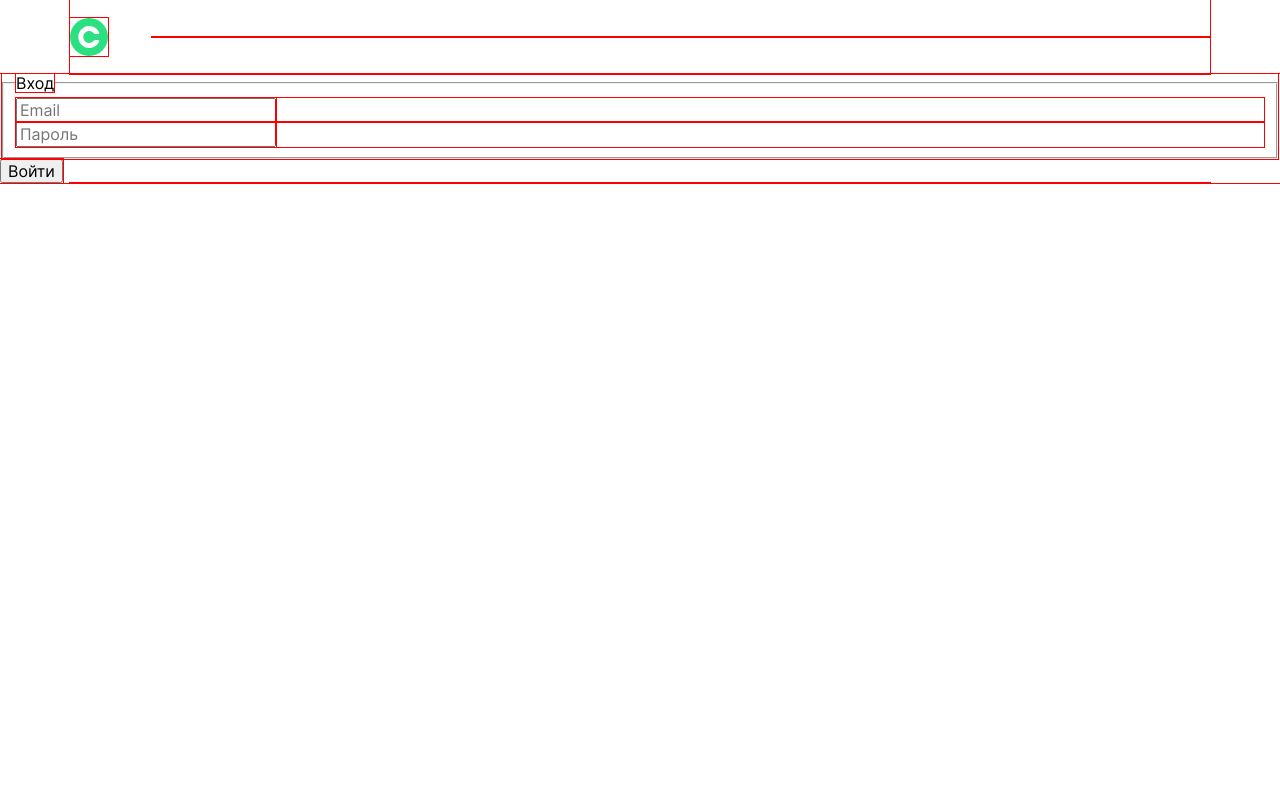
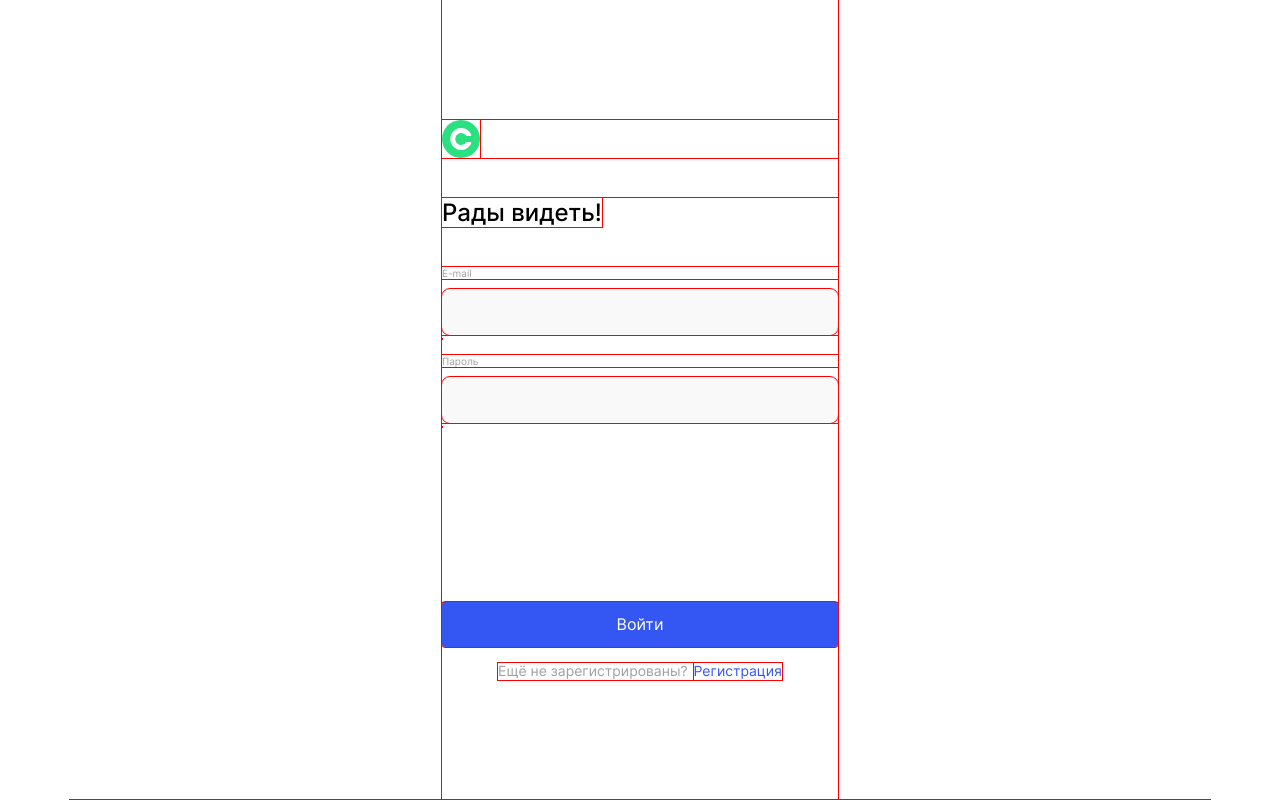
Before and after one commit to MorozovaWorld/movies-explorer-frontend, a React app: page /signin in a window 1280 px wide. Built offline with nearby package versions, Linux system fonts and the light colour scheme.

Commit message:
feat: routes /signup and /signin

```diff
--- a/src/components/Footer/Footer.js
+++ b/src/components/Footer/Footer.js
@@ -24,7 +24,6 @@ function Footer() {
           </div>
         </Route>
       </Switch>
-
     </footer>
   );
 }
--- /dev/null
+++ b/src/components/FormPage/FormPage.css
@@ -0,0 +1,108 @@
+.formPage {
+  min-width: 396px;
+  display: flex;
+  flex-direction: column;
+  justify-content: center;
+  margin: 0 auto;
+  box-sizing: border-box;
+  height: 100vh;
+  padding: 70px 0;
+}
+
+.formPage__container {
+  height: 560px;
+  display: flex;
+  flex-direction: column;
+  justify-content: space-between;
+}
+
+.formPage__logo {
+  margin-bottom: 40px;
+  max-height: 38px;
+}
+
+.formPage__fieldset {
+  border: none;
+  padding: 0;
+  margin: 0;
+  width: 100%;
+  min-height: 404px;
+}
+
+.formPage__title {
+  font-size: 24px;
+  font-weight: 500;
+  line-height: 1.21;
+  margin: 0 0 40px;
+}
+
+.formPage__button-submit {
+  min-height: 45px;
+  width: 100%;
+  border-radius: 3px;
+  background-color: #3456F3;
+  color: #FFF;
+  border: none;
+  padding: 0;
+  margin: 0 0 16px;
+  cursor: pointer;
+}
+
+.formPage__link {
+  display: flex;
+  border: none;
+  padding: 0;
+  line-height: 1.21;
+  color: #3456F3;
+  margin: 0 0 0 6px;
+  text-decoration: none;
+  font-size: 14px;
+  font-weight: 400;
+}
+
+.formPage__bottomText {
+  margin: 0 auto;
+  display: flex;
+  font-size: 14px;
+  line-height: 1.21;
+  text-align: center;
+  color: #A0A0A0;
+}
+
+.formPage__input-container {
+  display: flex;
+  flex-direction: column;
+  margin: 0 0 20px 0;
+  position: relative;
+}
+
+.formPage__input-container:last-child {
+  margin: 0;
+}
+
+.formPage__input-label {
+  font-size: 10px;
+  line-height: 1.2;
+  text-align: left;
+  color: #A0A0A0;
+  margin-bottom: 10px;
+}
+
+.formPage__input-text {
+  min-height: 46px;
+  width: 100%;
+  border-radius: 8px;
+  border: none;
+  padding: 0;
+  background-color: #F9F9F9;
+}
+
+.formPage__input-error {
+  position: absolute;
+  top: 72px;
+  left: 0;
+  font-size: 10px;
+  line-height: 1.2;
+  text-align: left;
+  color: #FF3055;
+}
--- /dev/null
+++ b/src/components/FormPage/FormPage.js
@@ -0,0 +1,22 @@
+import { Link, } from 'react-router-dom';
+import logo from '../../images/logo.svg';
+
+function FormPage({title, children, btnText, linkText, linkUrl, linkReason }) {
+  return (
+    <>
+      <form className="formPage" name="name">
+        <Link className="formPage__logo opacity opacity_useAt_link" to="/" >
+          <img src={logo} alt="логотип сайта" />
+        </Link>
+        <fieldset className="formPage__fieldset">
+          <legend className="formPage__title">{title}</legend>
+          {children}
+        </fieldset>
+        <button type="submit" className="formPage__button-submit opacity opacity_useAt_button">{btnText}</button>
+        <p className="formPage__bottomText">{linkReason}<Link to={linkUrl} className="formPage__link opacity opacity_useAt_button">{linkText}</Link></p>
+      </form>
+    </>
+  )
+}
+
+export default FormPage;
--- a/src/components/Header/Header.js
+++ b/src/components/Header/Header.js
@@ -1,15 +1,19 @@
 import logo from '../../images/logo.svg';
-import { Link } from 'react-router-dom';
+import { Link, Route, Switch } from 'react-router-dom';
 import Navigation from '../Navigation/Navigation.js';
 
 function Header() {
   return (
+    <Switch>
+      <Route exact path={["/", "/movies", "/saved-movies"]}>
         <header className="header">
           <Link className="header__logo opacity opacity_useAt_link" to="/" >
             <img src={logo} alt="логотип сайта" />
           </Link>
           <Navigation />
         </header>
+      </Route>
+    </Switch>
   );
 }
 
--- a/src/components/Login/Login.js
+++ b/src/components/Login/Login.js
@@ -1,9 +1,10 @@
 import React, { useState } from 'react';
+import FormPage from '../FormPage/FormPage.js';
 
-function Login({ handleLogin }) {
+function Login() {
   const [userData, setUserData] = useState({
-  email: '',
-  password: ''
+    email: '',
+    password: '',
   });
 
   function handleChange(e) {
@@ -15,32 +16,19 @@ function Login({ handleLogin }) {
     })
   }
 
-  function handleSubmit(e) {
-    e.preventDefault();
-    if (!userData.email || !userData.password){
-      return;
-    }
-
-    handleLogin(userData.email, userData.password);
-  }
-
   return (
-    <div className="popup__container popup__container_theme_dark">
-    <form className="popup__form" name="login" onSubmit={handleSubmit}>
-      <fieldset className="popup__input-text-form">
-        <legend className="popup__title popup__title_theme_dark">Вход</legend>
-        <div className="popup__input-container">
-          <input type="email" autoComplete='off' onChange={handleChange} name='email' value={userData.email} id="userEmail" placeholder="Email" className="popup__input-text popup__input-text_theme_dark" required />
-          <span id="name-error" className="popup__input-error"></span>
-        </div>
-        <div className="popup__input-container">
-          <input type="password" autoComplete='off' onChange={handleChange} name='password' value={userData.password} id="password" placeholder="Пароль" className="popup__input-text popup__input-text_theme_dark" required />
-          <span id="job-error" className="popup__input-error"></span>
-        </div>
-      </fieldset>
-      <button type="submit" className="popup__button-submit popup__button-submit_theme_dark opacity">Войти</button>
-    </form>
-    </div>
+    <FormPage title='Рады видеть!' btnText="Войти" linkText="Регистрация" linkReason="Ещё не зарегистрированы?" linkUrl="/signup">
+      <div className="formPage__input-container">
+        <label for="user-email" className="formPage__input-label">E-mail</label>
+        <input type="email" onChange={handleChange} name='email' value={userData.email} id="user-email" className="formPage__input-text" autoComplete='off' required />
+        <span id="email-error" className="formPage__input-error"></span>
+      </div>
+      <div className="formPage__input-container">
+        <label for="user-password" className="formPage__input-label">Пароль</label>
+        <input type="password" onChange={handleChange} name='password' value={userData.password} autoComplete='off' id="user-password" className="formPage__input-text" required />
+        <span id="password-error" className="formPage__input-error"></span>
+      </div>
+    </FormPage>
   )
 }
 
--- a/src/components/Navigation/Navigation.js
+++ b/src/components/Navigation/Navigation.js
@@ -19,12 +19,6 @@ function Navigation() {
               <img src={accountIcon} alt="логотип сайта" />
             </Link>
         </Route>
-        <Route path="/signin">
-
-        </Route>
-        <Route path="/signup">
-
-        </Route>
       </Switch>
       </nav>
   );
--- a/src/components/Register/Register.js
+++ b/src/components/Register/Register.js
@@ -1,10 +1,9 @@
+import React, { useState } from 'react';
+import FormPage from '../FormPage/FormPage.js';
 
-import React, { useState } from 'react';
-import { Link } from 'react-router-dom';
-
-function Register({ handleRegister }) {
-
+function Register() {
   const [userData, setUserData] = useState({
+    name: '',
     email: '',
     password: '',
   });
@@ -18,31 +17,24 @@ function Register({ handleRegister }) {
     })
   }
 
-  function handleSubmit(e) {
-    e.preventDefault();
-    const { email, password } = userData;
-
-    handleRegister(email, password);
-  }
-
   return (
-    <div className="popup__container popup__container_theme_dark">
-    <form className="popup__form" name="login" onSubmit={handleSubmit}>
-      <fieldset className="popup__input-text-form">
-        <legend className="popup__title popup__title_theme_dark">Регистрация</legend>
-        <div className="popup__input-container">
-          <input type="email" onChange={handleChange} name='email' value={userData.email} id="userEmail" placeholder="Email" className="popup__input-text popup__input-text_theme_dark" autoComplete='off' required />
-          <span id="name-error" className="popup__input-error"></span>
-        </div>
-        <div className="popup__input-container">
-          <input type="password" onChange={handleChange} name='password' value={userData.password} autoComplete='off' id="password" placeholder="Пароль" className="popup__input-text popup__input-text_theme_dark" required />
-          <span id="job-error" className="popup__input-error"></span>
-        </div>
-      </fieldset>
-      <button type="submit" className="popup__button-submit popup__button-submit_theme_dark opacity">Зарегистрироваться</button>
-    </form>
-    <p className="popup__bottomText">Уже зарегистрированы? <Link className="popup__bottomText-link opacity" to="/sign-in">Войти</Link></p>
-    </div>
+    <FormPage title='Добро пожаловать!' btnText="Зарегистрироваться" linkText="Войти" linkReason="Уже зарегистрированы?" linkUrl="/signin">
+      <div className="formPage__input-container">
+        <label for="user-name" className="formPage__input-label">Имя</label>
+        <input type="text" onChange={handleChange} name='name' value={userData.name} id="user-name" className="formPage__input-text" autoComplete='off' required />
+        <span id="name-error" className="formPage__input-error"></span>
+      </div>
+      <div className="formPage__input-container">
+        <label for="user-email" className="formPage__input-label">E-mail</label>
+        <input type="email" onChange={handleChange} name='email' value={userData.email} id="user-email" className="formPage__input-text" autoComplete='off' required />
+        <span id="email-error" className="formPage__input-error"></span>
+      </div>
+      <div className="formPage__input-container">
+        <label for="user-password" className="formPage__input-label">Пароль</label>
+        <input type="password" onChange={handleChange} name='password' value={userData.password} autoComplete='off' id="user-password" className="formPage__input-text" required />
+        <span id="password-error" className="formPage__input-error"></span>
+      </div>
+    </FormPage>
   )
 }
 
--- a/src/index.css
+++ b/src/index.css
@@ -18,3 +18,4 @@
 @import url('./components/MoviesCard/MoviesCard.css');
 @import url('./components/FilterCheckbox/FilterCheckbox.css');
 @import url('./components/Profile/Profile.css');
+@import url('./components/FormPage/FormPage.css');
```
Lines whose indentation alone changed are shown as unchanged.
